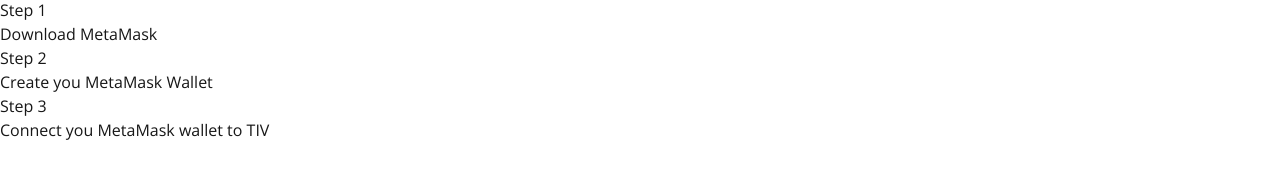
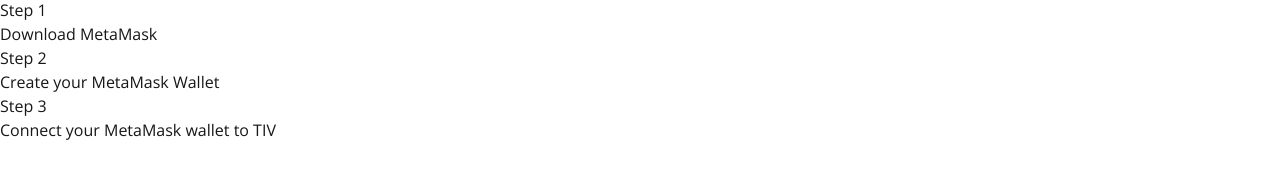
Before and after one commit to alperbayram/ddecode-travel-hackathon, a Next.js app: page / in a window 1280 px wide. Shown: the part 551-743 px from the top of the page. Built offline with nearby package versions, Linux system fonts and the light colour scheme.

Commit message:
fix: change text

```diff
--- a/src/app/components/section/section.tsx
+++ b/src/app/components/section/section.tsx
@@ -37,7 +37,7 @@
       <div className="mx-auto max-w-2xl lg:text-center">
         <h2 className="text-3xl font-semibold text-indigo-600">TIV</h2>
         <p className="mt-2 text-pretty text-4xl font-semibold tracking-tight text-gray-900 sm:text-5xl lg:text-balance">
-          How to create a Metamask Wallet for TIV .
+          How to create a Metamask Wallet for TIV
         </p>
         <div className="w-full lg:w-full grid grid-cols-3 gap-4 mt-10">
           <div className="bg-gray-50 p-6 rounded-lg text-center shadow-sm">
@@ -46,11 +46,11 @@
           </div>
           <div className="bg-gray-50 p-6 rounded-lg text-center shadow-sm">
             <h3 className="text-2xl font-semibold text-gray-900">Step 2</h3>
-            <p className="text-gray-600">Create you MetaMask Wallet</p>
+            <p className="text-gray-600">Create your MetaMask Wallet</p>
           </div>
           <div className="bg-gray-50 p-6 rounded-lg text-center shadow-sm">
             <h3 className="text-2xl font-semibold text-gray-900">Step 3</h3>
-            <p className="text-gray-600">Connect you MetaMask wallet to TIV</p>
+            <p className="text-gray-600">Connect your MetaMask wallet to TIV</p>
           </div>
         </div>
       </div>
--- a/src/app/components/sectiontwo/sectiontwo.tsx
+++ b/src/app/components/sectiontwo/sectiontwo.tsx
@@ -27,7 +27,7 @@
           </p>
           <div className="mt-10 flex items-center justify-center gap-x-6">
             <a
-              href="#"
+              href="#section"
               className="rounded-md bg-[#9333ea]  px-3.5 py-2.5 text-sm font-semibold text-white shadow-sm hover:bg-[#9333ea]  focus-visible:outline focus-visible:outline-2 focus-visible:outline-offset-2 focus-visible:outline-[#9333ea] "
             >
               Get started
--- a/src/app/page.tsx
+++ b/src/app/page.tsx
@@ -19,7 +19,7 @@
   return (
     <div className="gap-16 font-[family-name:var(--font-geist-sans)]">
       <SectionTwoComponent />
-      <div className="">
+      <div id="section">
         <SectionComponent />
       </div>
       {/* Wallet ID Gösterimi
--- a/src/app/profile/page.tsx
+++ b/src/app/profile/page.tsx
@@ -228,7 +228,7 @@
               onChange={handleKeyChange}
               placeholder="Key"
               onKeyDown={handleKeyDown}
-              className="border rounded-md p-4 w-1/2"
+              className="border rounded-md p-4 w-1/2 text-black"
               list="keyOptionsList"
             />
             <datalist id="keyOptionsList">
@@ -242,7 +242,7 @@
               onChange={(e) => setNewValue(e.target.value)}
               placeholder="Value"
               onKeyDown={handleKeyDown}
-              className="border rounded-md p-4 w-1/2"
+              className="border rounded-md p-4 w-1/2 text-black"
             />
             <button
               onClick={handleSaveAttribute}
```
